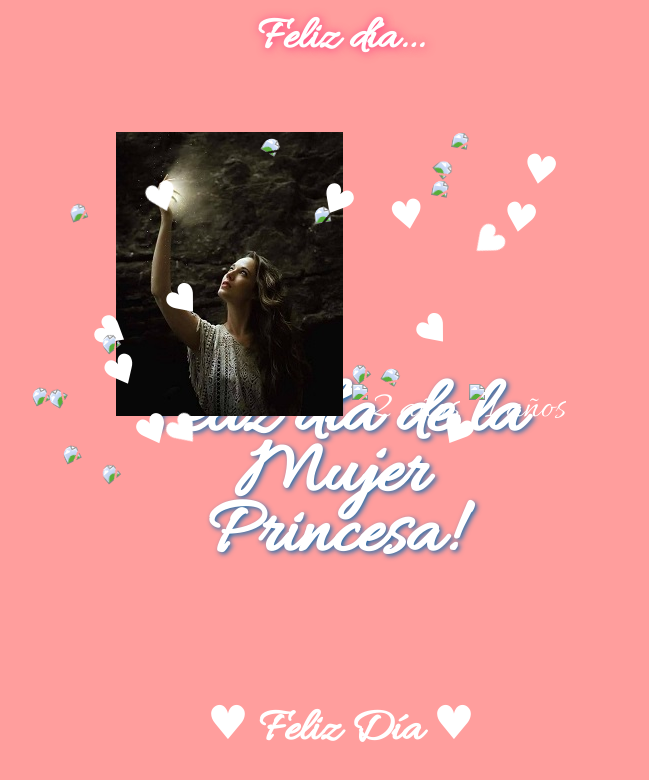
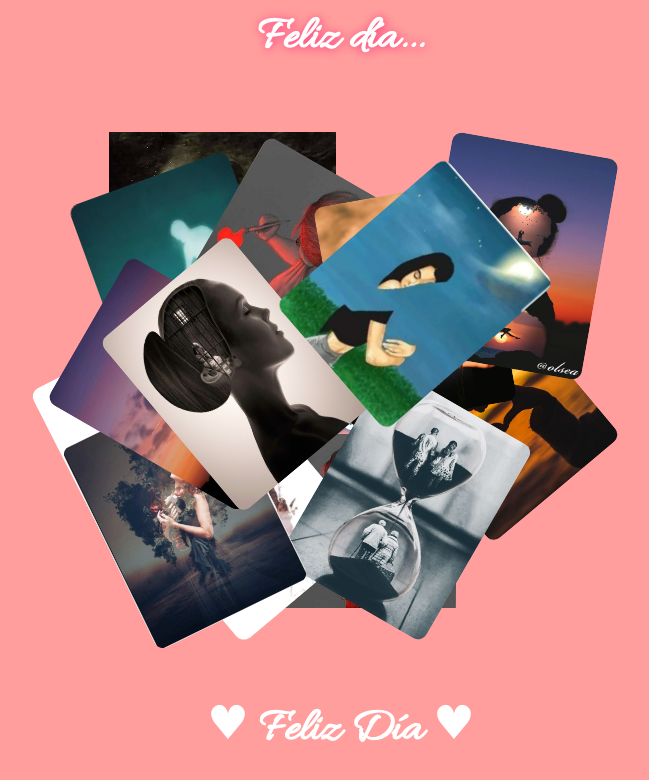
Before and after one commit to TuttoPerez/m, a plain HTML site: page index.html in a window 1280 px wide. Shown: the whole page, without its empty margins (299-948 px from the left). Drawn offline with nearby package versions, Linux system fonts and the light colour scheme.

Commit message:
Add files via upload

```diff
--- a/index.html
+++ b/index.html
@@ -19,23 +19,23 @@
 
 	<h1>Feliz día de la Mujer Princesa!</h1>
 	<img id="c3" src="imge/corazon3.png" alt="Feliz día">
-	<img id="c2" src="img/corazon2.png" alt="2 años">
-	<img id="c1" src="img/corazon1.png" alt="1 años">
+	<img id="c2" src="imge/corazon2.png" alt="2 años">
+	<img id="c1" src="imge/corazon1.png" alt="1 años">
 
 	<!-- imagenes de collage -->
-	<img src="img/foto1.jpg" alt="♥" id="collage-1" class="item">
-	<img src="img/foto2.jpg" alt="♥" id="collage-2" class="item">
-	<img src="img/foto3.jpg" alt="♥" id="collage-3" class="item">
-	<img src="img/foto4.jpg" alt="♥" id="collage-4" class="item">
-	<img src="img/foto5.jpg" alt="♥" id="collage-5" class="item">
-	<img src="img/foto6.jpg" alt="♥" id="collage-6" class="item">
-	<img src="img/foto7.jpg" alt="♥" id="collage-7" class="item">
-	<img src="img/foto8.png" alt="♥" id="collage-8" class="item">
-	<img src="img/foto9.jpg" alt="♥" id="collage-9" class="item">
-	<img src="img/foto10.jpg" alt="♥" id="collage-10" class="item">
-	<img src="img/foto11.jpg" alt="♥" id="collage-11" class="item">
-	<img src="img/foto12.png" alt="♥" id="collage-12" class="item">
-	<img src="img/foto13.jpg" alt="♥" id="collage-13" class="item">
+	<img src="imge/foto1.jpg" alt="♥" id="collage-1" class="item">
+	<img src="imge/foto2.jpg" alt="♥" id="collage-2" class="item">
+	<img src="imge/foto3.jpg" alt="♥" id="collage-3" class="item">
+	<img src="imge/foto4.jpg" alt="♥" id="collage-4" class="item">
+	<img src="imge/foto5.jpg" alt="♥" id="collage-5" class="item">
+	<img src="imge/foto6.jpg" alt="♥" id="collage-6" class="item">
+	<img src="imge/foto7.jpg" alt="♥" id="collage-7" class="item">
+	<img src="imge/foto8.png" alt="♥" id="collage-8" class="item">
+	<img src="imge/foto9.jpg" alt="♥" id="collage-9" class="item">
+	<img src="imge/foto10.jpg" alt="♥" id="collage-10" class="item">
+	<img src="imge/foto11.jpg" alt="♥" id="collage-11" class="item">
+	<img src="imge/foto12.png" alt="♥" id="collage-12" class="item">
+	<img src="imge/foto13.jpg" alt="♥" id="collage-13" class="item">
 
 
 	</div>
```
